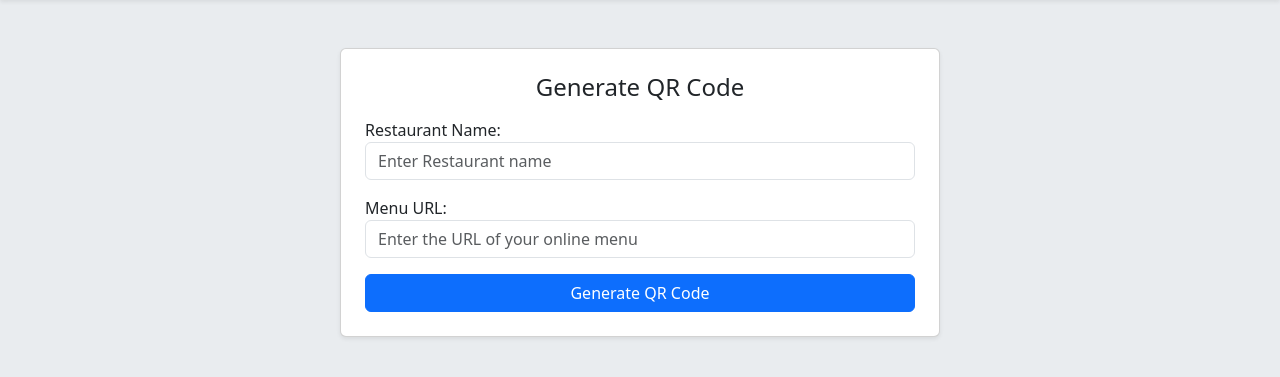
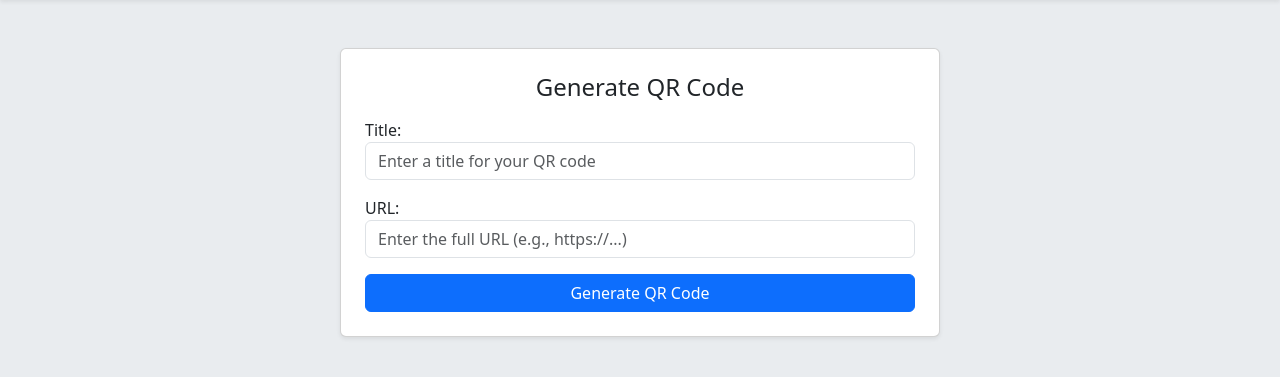
Before and after one commit to InfiniteLoop360/django-qr-generator, a Django app: page / in a window 1280 px wide. Shown: the part 56-433 px from the top of the page. Run offline with Django 5.2, Linux system fonts and the light colour scheme.

Commit message:
Refactor: Generalize app from 'restaurant' to 'title'

```diff
--- a/django_qr/forms.py
+++ b/django_qr/forms.py
@@ -4,17 +4,17 @@ from django import forms
 class QRCodeForm(forms.Form):
     restaurant_name = forms.CharField(
         max_length=50,
-        label='Restaurant Name',
+        label='Title',
         widget=forms.TextInput(attrs={
             'class': 'form-control',
-            'placeholder': 'Enter Restaurant name'
+            'placeholder': 'Enter a title for your QR code'
         })
         )
     url = forms.URLField(
         max_length=200,
-        label='Menu URL',
+        label='URL',
         widget=forms.URLInput(attrs={
             'class': 'form-control',
-            'placeholder': 'Enter the URL of your online menu'
+            'placeholder': 'Enter the full URL (e.g., https://...)'
         })
         )
--- a/django_qr/utils.py
+++ b/django_qr/utils.py
@@ -4,12 +4,12 @@ import uuid
 from django.conf import settings
 
 
-def create_qr_code(url, restaurant_name):
+def create_qr_code(url, title):
     """
     Generate a QR code image for a restaurant URL.
     Adds a unique UUID to prevent file overwriting.
     """
-    file_name = f"{restaurant_name.replace(' ', '_').lower()}_{uuid.uuid4().hex[:8]}_menu.png"
+    file_name = f"{title.replace(' ', '_').lower()}_{uuid.uuid4().hex[:8]}_qr.png"
     file_path = os.path.join(settings.MEDIA_ROOT, file_name)
 
     qr = qrcode.make(url)
--- a/django_qr/views.py
+++ b/django_qr/views.py
@@ -11,18 +11,18 @@ def generate_qr_code(request):
     if request.method == 'POST':
         form = QRCodeForm(request.POST)
         if form.is_valid():
-            res_name = form.cleaned_data['restaurant_name']
+            title = form.cleaned_data['title']
             url = form.cleaned_data['url']
 
             # ✅ Using helper function (cleaner code)
-            file_name = create_qr_code(url, res_name)
+            file_name = create_qr_code(url, title)
             qr_url = '/media/' + file_name
 
             # ✅ Add a success message
             messages.success(request, "QR Code generated successfully!")
 
             context = {
-                'res_name': res_name,
+                'title': title,
                 'qr_url': qr_url,
                 'file_name': file_name,
             }
--- a/runtime.txt
+++ b/runtime.txt
@@ -1 +1 @@
-python-3.12.3
+python-3.12.6
--- a/templates/qr_result.html
+++ b/templates/qr_result.html
@@ -12,7 +12,7 @@
         </svg>
     </div>
 
-    <h2 class="fw-semibold mb-4">{{ res_name }}</h2>
+    <h2 class="fw-semibold mb-4">{{ title }}</h2>
 
     <!-- ✅ QR Code (fade-in animation) -->
     <img src="{{ qr_url }}"
```
Also changed, not shown: 1 other file.
